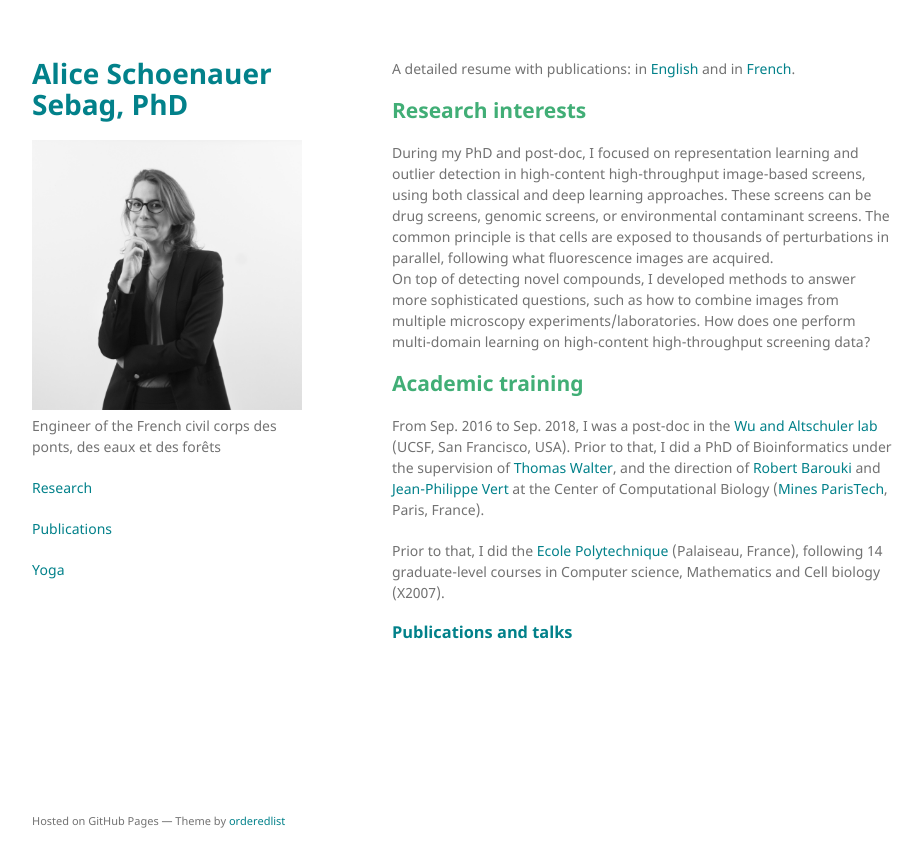
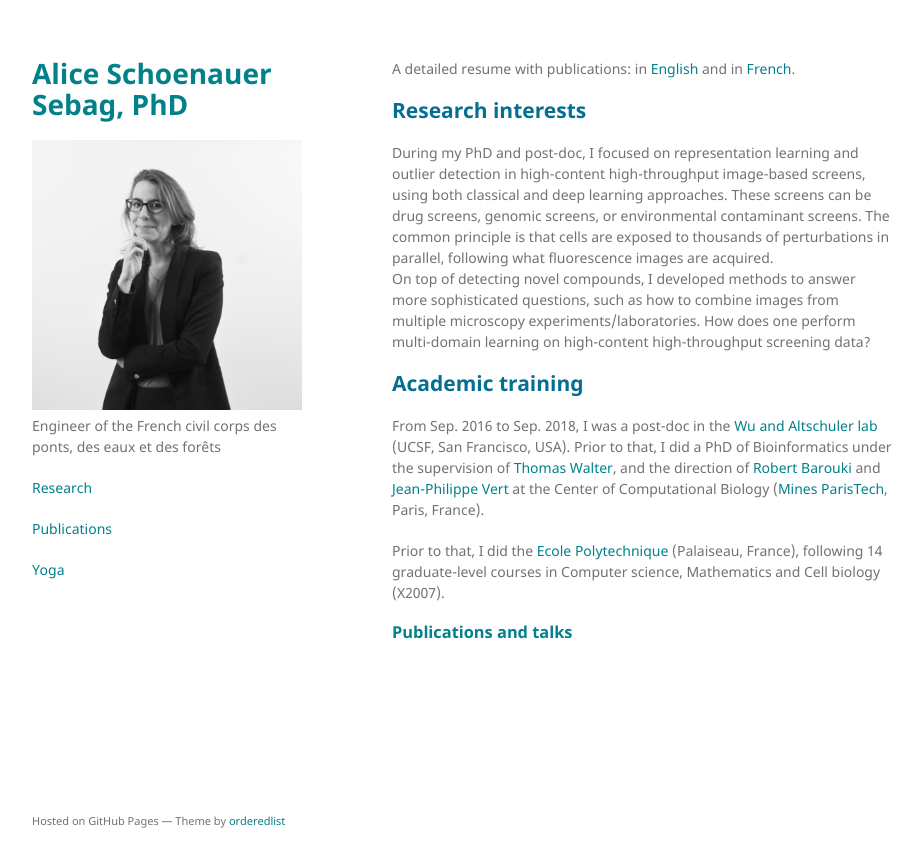
Before and after one commit to aschoenauer-sebag/aschoenauer-sebag, a Jekyll site: the page built from research.md, in a window 1280 px wide. Shown: the top 867 px of the page, without its empty margins (178-1101 px from the left). Built offline with Jekyll 4.4.1, drawn with Linux system fonts in a browser that asks for light colours; our own code applies the rules of GitHub Pages for plain Markdown files.

Commit message:
Color change

```diff
--- a/_sass/jekyll-theme-minimal.scss
+++ b/_sass/jekyll-theme-minimal.scss
@@ -27,11 +27,11 @@ h1 {
 }
 
 h2 {
-  color:#41ae76;
+  color:#066f91;
 }
 
 h3, h4, h5, h6 {
-  color:#41ae76;
+  color:#066f91;
 }
 
 a {
```
